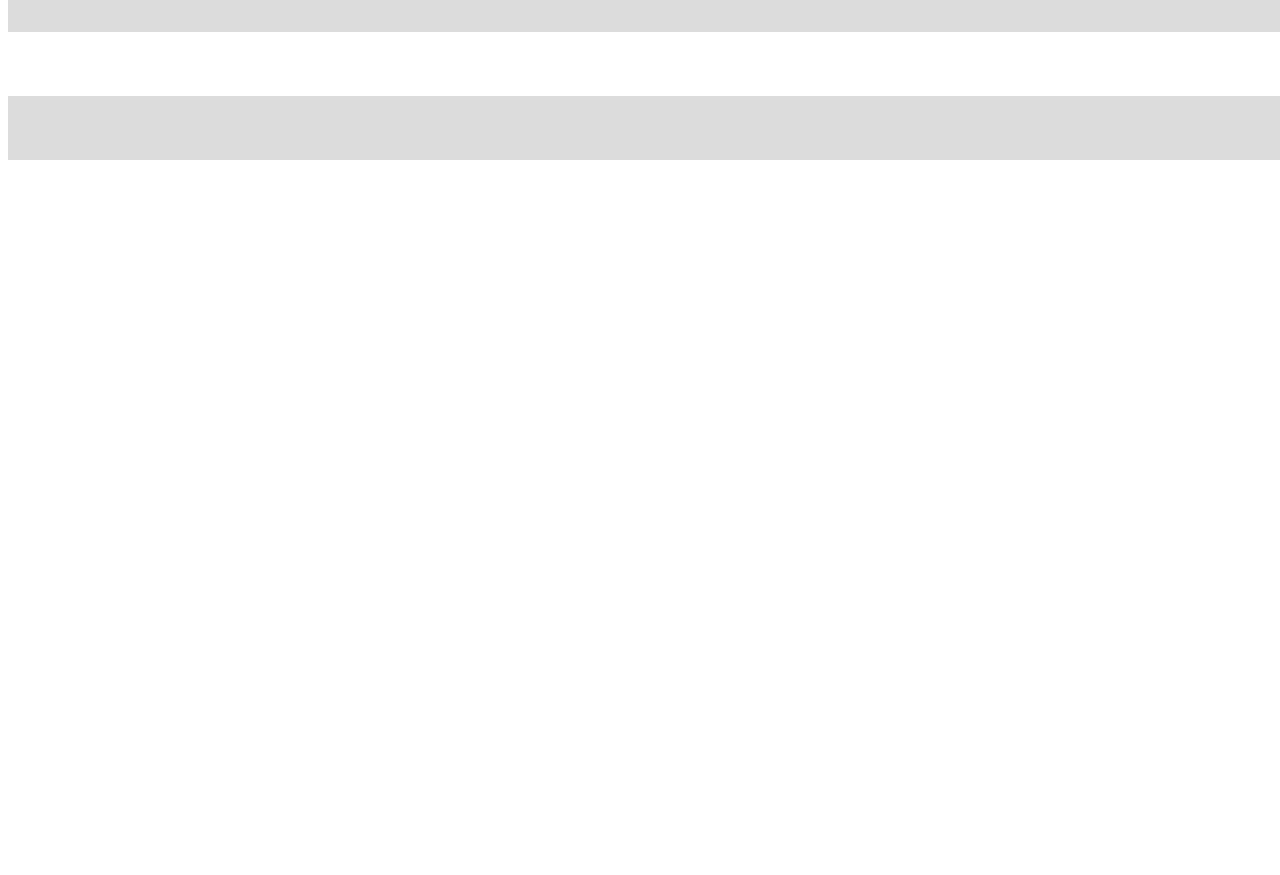
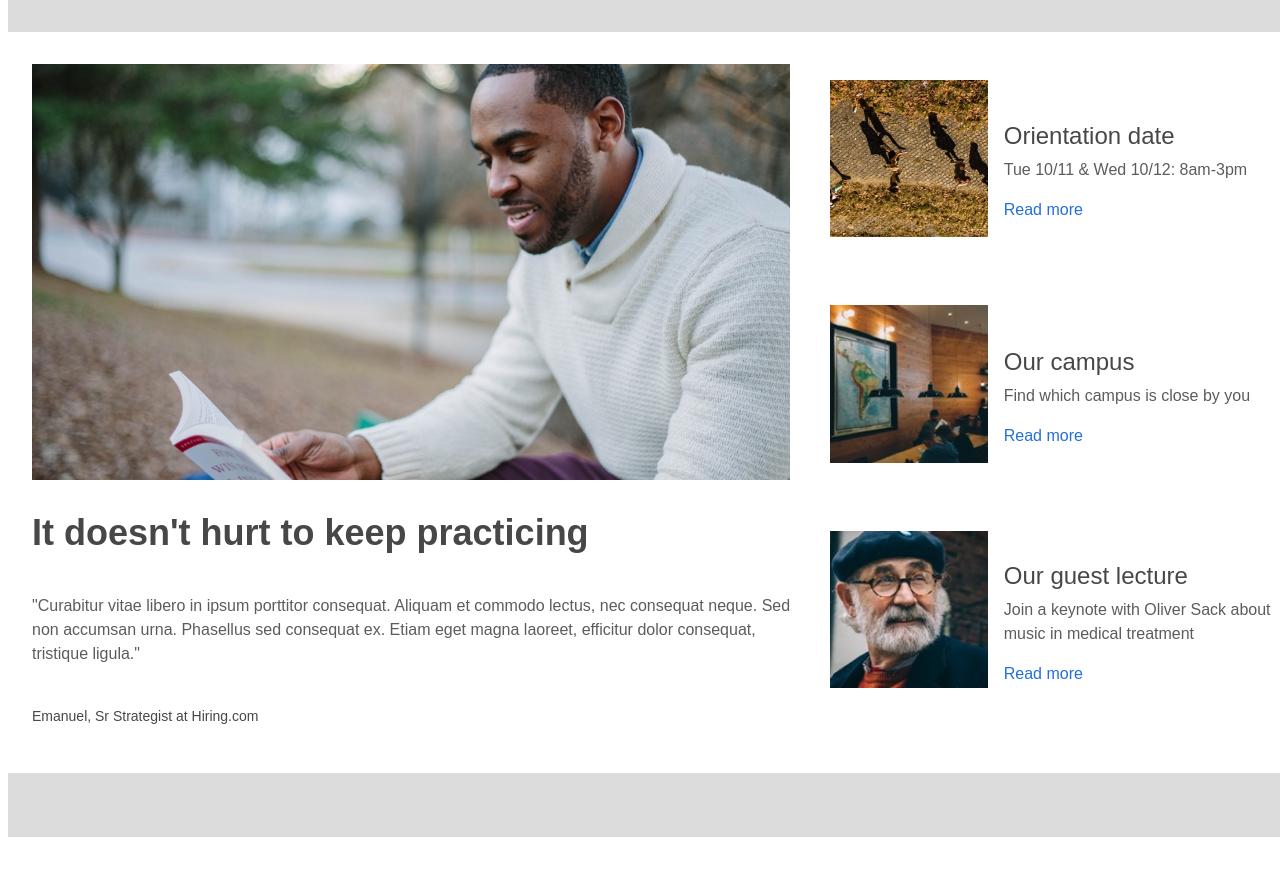
Before and after one commit to jfisky/colmar, a plain HTML site: page index.html in a window 1280 px wide. Shown: the part 665-1540 px from the top of the page. Before the commit the page ends 897 px from the top, so only its background shows below. Drawn offline with Linux system fonts and the light colour scheme.

Commit message:
Add section 2

```diff
--- a/index.html
+++ b/index.html
@@ -29,7 +29,46 @@
             </div>
         </section>
         <section class="section-container" id="section-2">
-
+            <div id="section-2-left">
+                <figure>
+                    <img src="resources/images/information-main.jpg">
+                    <h2>It doesn't hurt to keep practicing</h2>
+                    <p>"Curabitur vitae libero in ipsum porttitor consequat. Aliquam et commodo lectus, nec consequat neque. Sed non accumsan urna. Phasellus sed consequat ex. Etiam eget magna laoreet, efficitur dolor consequat, tristique ligula."</p>
+                    <p class="quote-source">Emanuel, Sr Strategist at Hiring.com</p>
+                </figure>
+            </div>
+            <div id="section-2-right">
+                <div class="tab-type-1" id="s2-t1">
+                    <figure>
+                        <img src="resources/images/information-orientation.jpg">
+                    </figure>
+                    <div class="tab-type-1-info">
+                        <h3>Orientation date</h2>
+                        <p>Tue 10/11 & Wed 10/12: 8am-3pm</p>
+                        <p class="readmore">Read more</p>
+                    </div>
+                </div>
+                <div class="tab-type-1" id="s2-t2">
+                    <figure>
+                        <img src="resources/images/information-campus.jpg">
+                    </figure>
+                    <div class="tab-type-1-info">
+                        <h3>Our campus</h2>
+                        <p>Find which campus is close by you</p>
+                        <p class="readmore">Read more</p>
+                    </div>
+                </div>
+                <div class="tab-type-1" id="s2-t3">
+                    <figure>
+                        <img src="resources/images/information-guest-lecture.jpg">
+                    </figure>
+                    <div class="tab-type-1-info">
+                        <h3>Our guest lecture</h2>
+                        <p>Join a keynote with Oliver Sack about music in medical treatment</p>
+                        <p class="readmore">Read more</p>
+                    </div>
+                </div>
+            </div>
         </section>
         <section class="section-container" id="section-3">
 
--- a/resources/css/style.css
+++ b/resources/css/style.css
@@ -76,11 +76,28 @@ nav li a {
 - set hover background color for subsections to gray */
 p {
     font-family: sans-serif;
+    font-weight: lighter;
+    color: #5c5c5c;
+    font-size: 16px;
+    line-height: 1.5;
 }
 
 h2 {
     font-family: sans-serif;
     font-weight: bold;
+    width: 100%;
+    color: #474747;
+    font-size: 36px;
+    margin: 0px;
+}
+
+h3 {
+    font-family: sans-serif;
+    font-weight: normal;
+    width: 100%;
+    color: #474747;
+    font-size: 24px;
+    margin: 0px;
 }
 
 /* sections overall */
@@ -143,7 +160,101 @@ h2 {
 }
 
 /* section 2 */
+#section-2 {
+    background-color: #ffffff;
+    grid-template: 1fr / 60% 1fr;
+    column-gap: 24px;
+}
 
+#section-2-left {
+    grid-area: 1 / 1 / span 1 / span 1;
+    width: 100%;
+    display: flex;
+    flex-flow: column;
+    justify-content: start;
+}
+
+#section-2-left figure {
+    margin: 0px;
+}
+
+#section-2-left figure img {
+    width: 100%;
+    height: auto;
+}
+
+#section-2-left h2 {
+    padding-top: 32px;
+    padding-bottom: 24px;
+}
+
+.quote-source {
+    color: #474747;
+    font-size: 14px;
+    font-weight: lighter;
+    padding-top: 24px;
+}
+
+#section-2-right {
+    display: grid;
+    grid-area: 1 / 2 / span 1 / span 1;
+    grid-template: 1fr 1fr 1fr / 1fr;
+    width: 100%;
+}
+
+#s2-t1 {
+    grid-area: 1 / 1 / span 1 / span 1;
+}
+
+#s2-t2 {
+    grid-area: 2 / 1 / span 1 / span 1;
+}
+
+#s2-t3 {
+    grid-area: 3 / 1 / span 1 / span 1;
+}
+
+.tab-type-1 {
+    display: grid;
+    grid-template: 1fr / 35% 1fr;
+    column-gap: 16px;
+    padding: 16px;
+}
+
+.tab-type-1:hover {
+    background-color: #dcdcdc;
+}
+
+.tab-type-1 figure {
+    grid-area: 1 / 1 / span 1 / span 1;
+    margin: 0px;
+}
+
+.tab-type-1 figure img {
+    width: 100%;
+    height: auto;
+}
+
+.tab-type-1-info {
+    grid-area: 1/ 2/ span 1 / span 1;
+    width: 100%;
+    display: flex;
+    flex-flow: column;
+    justify-content: center;
+}
+
+.tab-type-1-info p {
+    margin: 8px 0px 8px 0px;
+}
+
+.readmore {
+    color: #2370d6;
+    max-width: fit-content;
+}
+
+.readmore:hover {
+    cursor: pointer;
+}
 
 /* section 3 */
 #section-3 {
```
Also changed, not shown: resources/images/banner.jpg.
